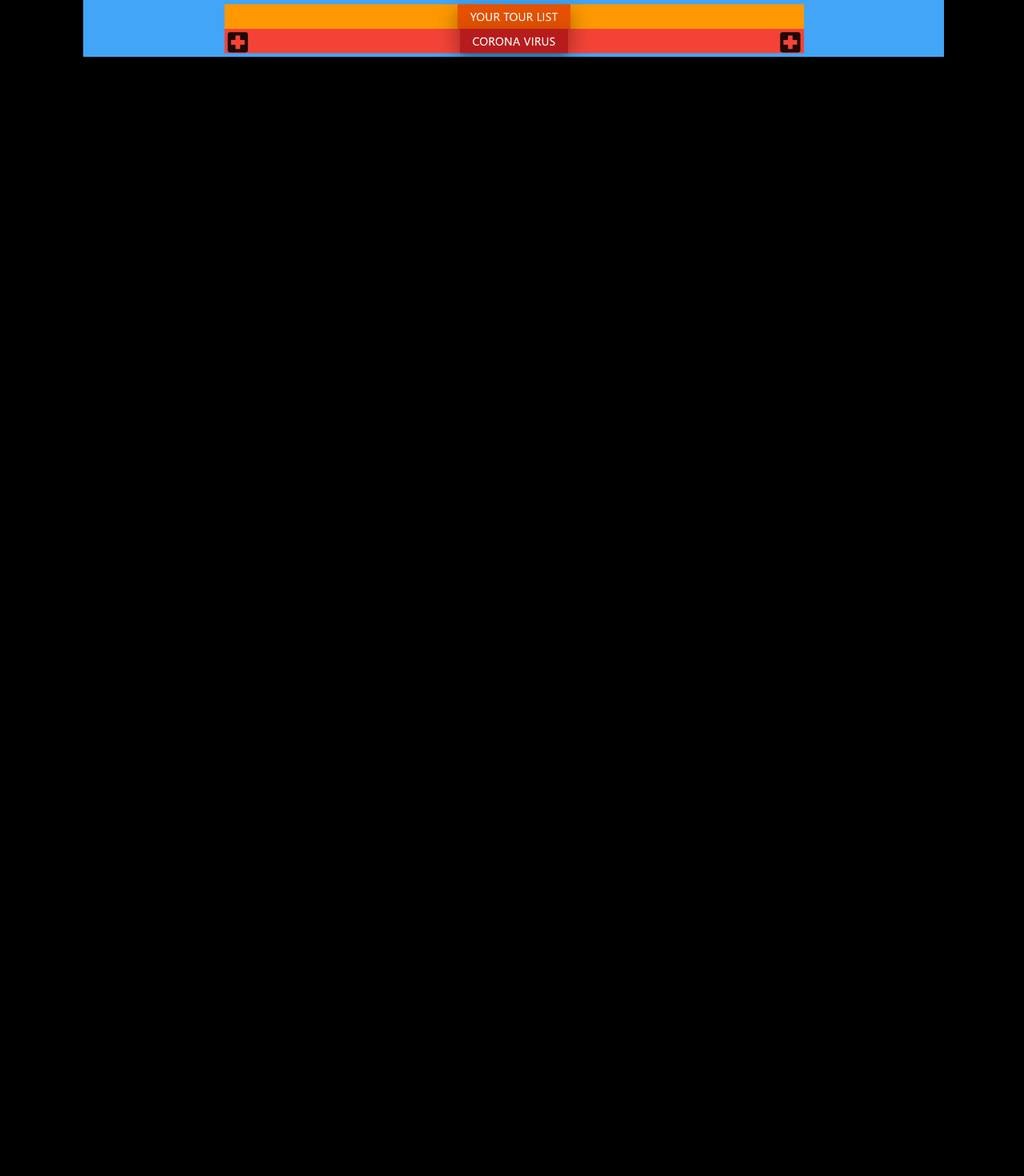
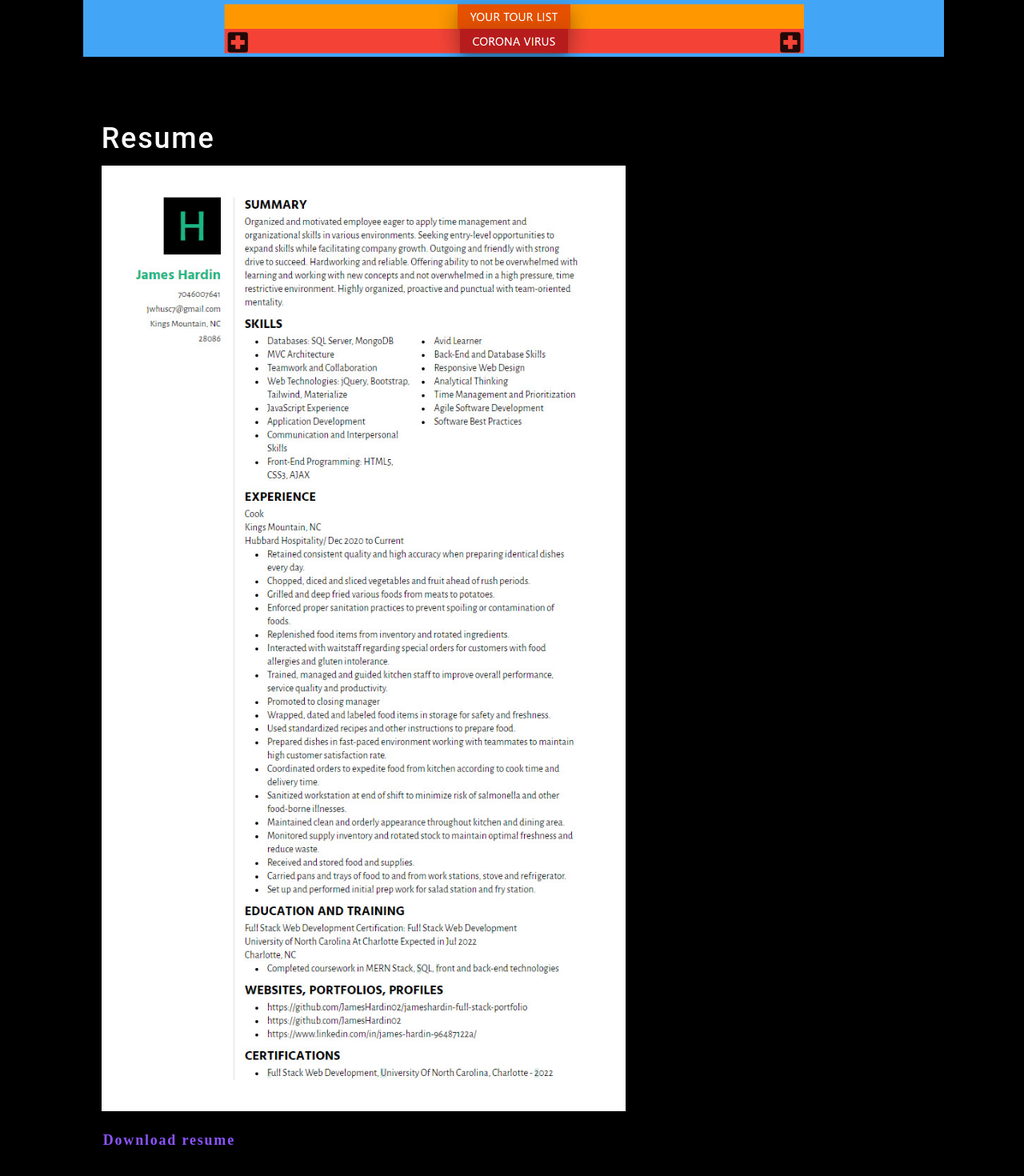
Before and after one commit to JamesHardin02/JamesHardin-Full-Stack-Portfolio, a React (Create React App) app: page / in a window 1280 px wide. Shown: the part 3365-4835 px from the top of the page at 80% size. Before the commit the page ends 3561 px from the top, so only its background shows below. Built offline with nearby package versions, Linux system fonts and the light colour scheme.

Commit message:
added resume section

```diff
--- a/src/App.js
+++ b/src/App.js
@@ -4,6 +4,7 @@ import Nav from './components/Nav';
 import About from './components/About';
 import Portfolio from './components/Portfolio';
 import Contact from './components/Contact';
+import Resume from './components/Resume';
 
 function App() {
   // category sections that a user can navigate to
@@ -30,6 +31,7 @@ function App() {
         <Contact></Contact>
         <About></About>
         <Portfolio></Portfolio>
+        <Resume></Resume>
       </main>
     </div>
   );
--- /dev/null
+++ b/src/components/Resume/index.js
@@ -0,0 +1,18 @@
+import React from 'react'
+// photo of James Hardin
+import resumeImage from "../../assets/images/james-hardin-webdev-resume.jpg"
+
+function About() {
+// about section content
+  return (
+    <section className="my-5 about-me" >
+      <h1 id="about">Resume</h1>
+      <img src={resumeImage} className="my-2" style={{ width: "100%" }} alt="James Hardin" />
+      <div className="my-2">
+      <a href={resumeImage} download="james-hardin-webdev-resume">Download resume</a>
+      </div>
+    </section>
+  )
+}
+
+export default About
```
Also changed, not shown: src/assets/images/james-hardin-webdev-resume.jpg (added).
